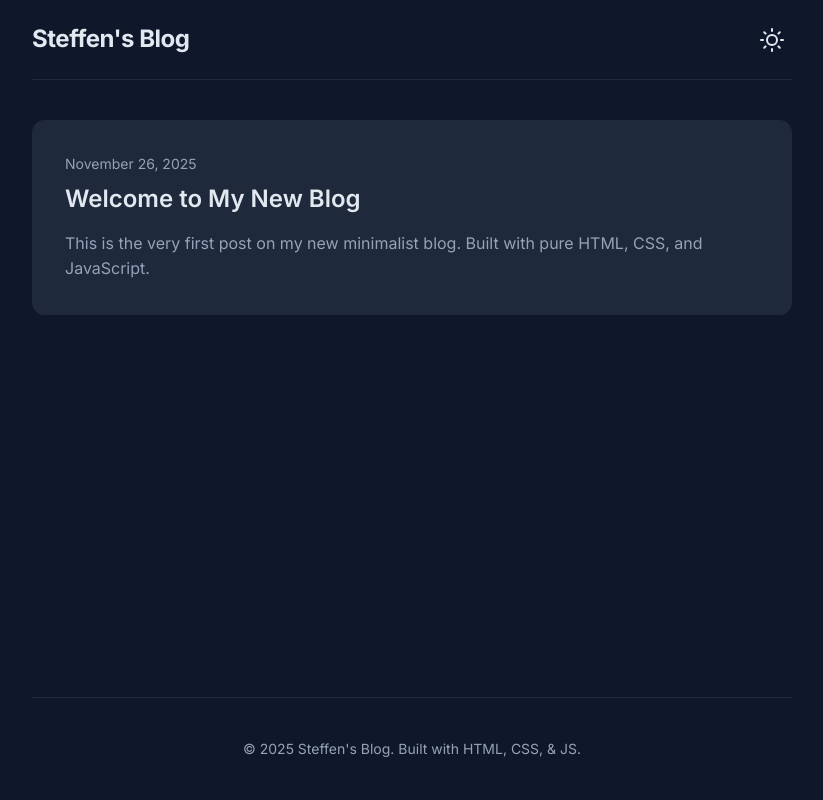
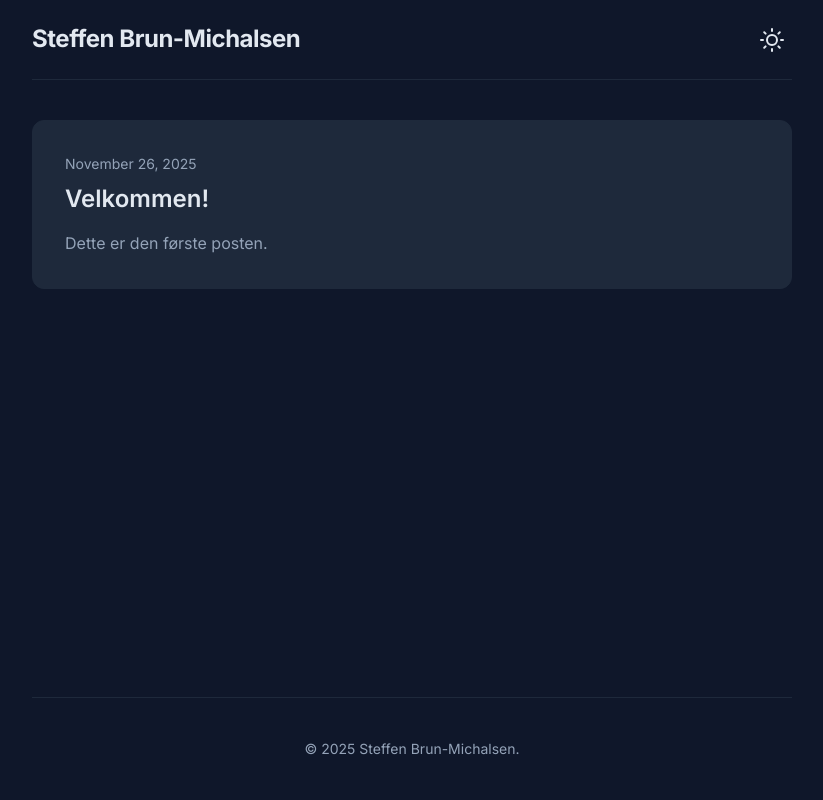
Before and after one commit to steffentbm/steffentbm.github.io, a plain HTML site: page index.html in a window 1280 px wide. Shown: the whole page, without its empty margins (228-1051 px from the left). Drawn offline with Linux system fonts and the light colour scheme.

Commit message:
Første test-post

```diff
--- a/index.html
+++ b/index.html
@@ -4,7 +4,7 @@
 <head>
     <meta charset="UTF-8">
     <meta name="viewport" content="width=device-width, initial-scale=1.0">
-    <title>Steffen's Blog</title>
+    <title>Steffen Brun-Michalsen</title>
     <meta name="description" content="My personal blog.">
     <link rel="preconnect" href="https://fonts.googleapis.com">
     <link rel="preconnect" href="https://fonts.gstatic.com" crossorigin>
@@ -15,7 +15,7 @@
 <body>
     <div class="container">
         <header class="site-header">
-            <h1 class="logo"><a href="#" id="home-link">Steffen's Blog</a></h1>
+            <h1 class="logo"><a href="#" id="home-link">Steffen Brun-Michalsen</a></h1>
             <nav>
                 <button id="theme-toggle" aria-label="Toggle Dark Mode">
                     <svg class="icon-moon" xmlns="http://www.w3.org/2000/svg" width="24" height="24" viewBox="0 0 24 24"
@@ -51,7 +51,7 @@
         </main>
 
         <footer class="site-footer">
-            <p>&copy; 2025 Steffen's Blog. Built with HTML, CSS, & JS.</p>
+            <p>&copy; 2025 Steffen Brun-Michalsen.</p>
         </footer>
     </div>
 
--- a/posts/posts.json
+++ b/posts/posts.json
@@ -1,9 +1,9 @@
 [
     {
-        "id": "welcome",
-        "title": "Welcome to My New Blog",
+        "id": "velkommen",
+        "title": "Velkommen!",
         "date": "2025-11-26",
-        "file": "welcome.html",
-        "excerpt": "This is the very first post on my new minimalist blog. Built with pure HTML, CSS, and JavaScript."
+        "file": "velkommen.html",
+        "excerpt": "Dette er den første posten."
     }
 ]
```
Also changed, not shown: posts/velkommen.html (added, +4 -0 lines), posts/welcome.html (deleted, +0 -18 lines).
